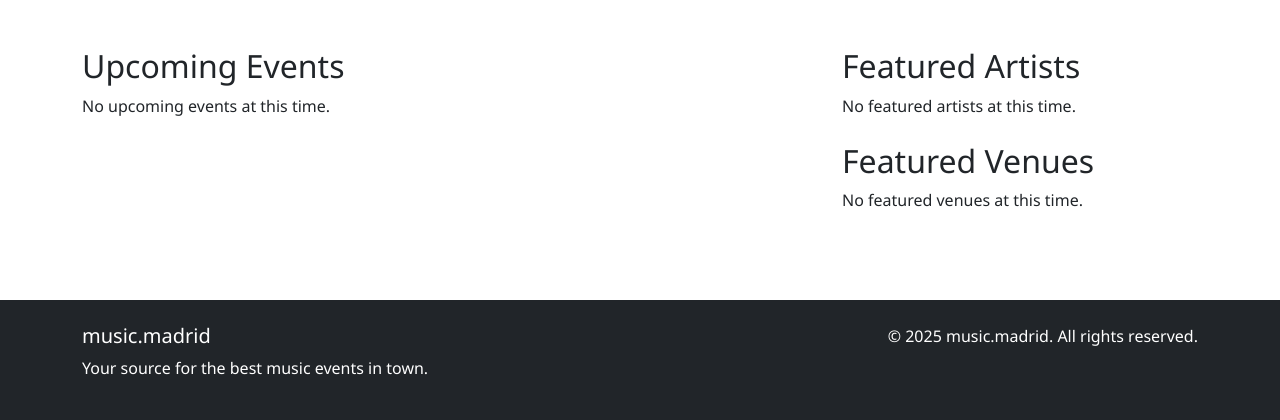
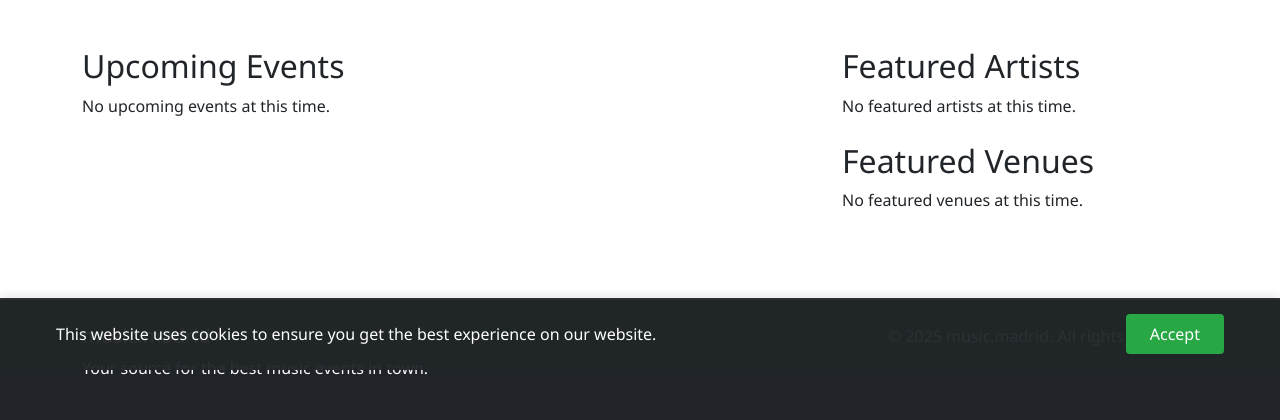
Before and after one commit to mangelajo/musicevents, a Django app: page / in a window 1280 px wide. Shown: the part 430-850 px from the top of the page. Run offline with Django 5.2, Linux system fonts and the light colour scheme; data that the repository does not hold is empty.

Commit message:
Add cookie consent banner
- Add cookie consent JavaScript functionality
- Add cookie consent CSS styles
- Update base template to include cookie consent banner
- Add Spanish translations for cookie consent text

```diff
--- /dev/null
+++ b/events/static/events/css/cookie-consent.css
@@ -0,0 +1,52 @@
+#cookie-consent-banner {
+    display: none;
+    position: fixed;
+    bottom: 0;
+    left: 0;
+    right: 0;
+    background: rgba(33, 37, 41, 0.95);
+    color: white;
+    padding: 1rem;
+    z-index: 1000;
+    box-shadow: 0 -2px 10px rgba(0, 0, 0, 0.1);
+}
+
+#cookie-consent-banner .container {
+    display: flex;
+    justify-content: space-between;
+    align-items: center;
+    max-width: 1200px;
+    margin: 0 auto;
+    padding: 0 1rem;
+}
+
+#cookie-consent-banner p {
+    margin: 0;
+    padding-right: 2rem;
+}
+
+#cookie-consent-banner .btn-accept {
+    background-color: #28a745;
+    color: white;
+    border: none;
+    padding: 0.5rem 1.5rem;
+    border-radius: 0.25rem;
+    cursor: pointer;
+    transition: background-color 0.2s;
+}
+
+#cookie-consent-banner .btn-accept:hover {
+    background-color: #218838;
+}
+
+@media (max-width: 768px) {
+    #cookie-consent-banner .container {
+        flex-direction: column;
+        text-align: center;
+    }
+
+    #cookie-consent-banner p {
+        padding-right: 0;
+        margin-bottom: 1rem;
+    }
+}
--- a/events/templates/events/base.html
+++ b/events/templates/events/base.html
@@ -8,6 +8,7 @@
     <link href="https://cdn.jsdelivr.net/npm/bootstrap@5.3.0-alpha1/dist/css/bootstrap.min.css" rel="stylesheet">
     {% load static %}
     <link rel="stylesheet" href="{% static 'css/style.css' %}">
+    <link rel="stylesheet" href="{% static 'events/css/cookie-consent.css' %}">
 </head>
 <body>
     <nav class="navbar navbar-expand-lg navbar-dark bg-dark">
@@ -76,5 +77,13 @@
     </footer>
 
     <script src="https://cdn.jsdelivr.net/npm/bootstrap@5.3.0-alpha1/dist/js/bootstrap.bundle.min.js"></script>
+    <script src="{% static 'events/js/cookie-consent.js' %}"></script>
+
+    <div id="cookie-consent-banner">
+        <div class="container">
+            <p>{% trans "This website uses cookies to ensure you get the best experience on our website." %}</p>
+            <button class="btn-accept" onclick="acceptCookies()">{% trans "Accept" %}</button>
+        </div>
+    </div>
 </body>
 </html>
```
Also changed, not shown: events/static/events/js/cookie-consent.js (added, +44 -0 lines), locale/es/LC_MESSAGES/django.po.
